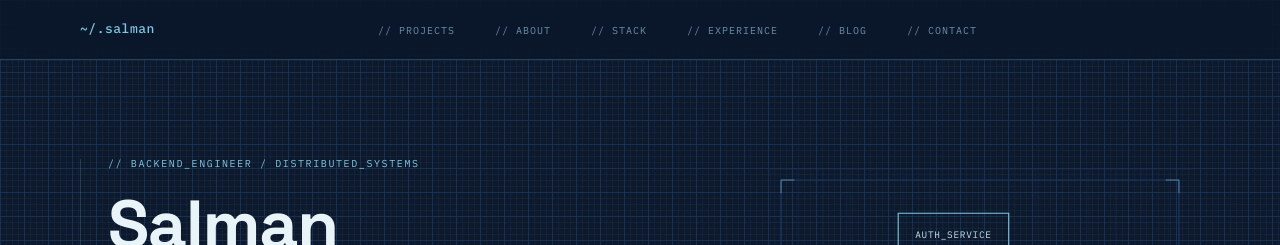
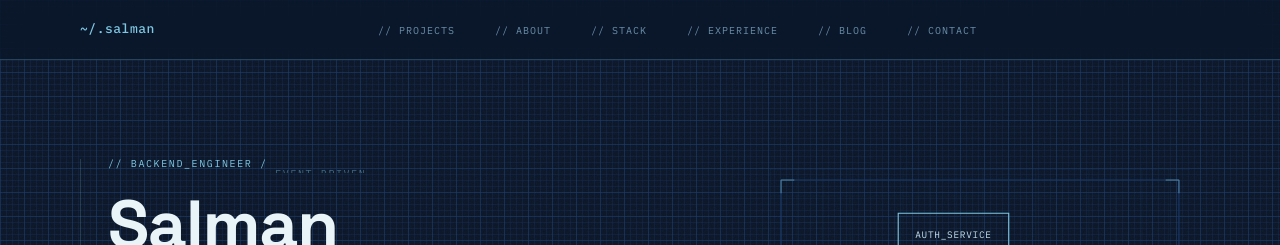
Before and after one commit to salmanagustian/portofolio-gan, a React (Vite) app: page / in a window 1280 px wide. Shown: the top 245 px of the page. Built offline with nearby package versions, Linux system fonts and the light colour scheme.

Commit message:
add: cycling text effect in section hero

```diff
--- a/src/components/Hero.jsx
+++ b/src/components/Hero.jsx
@@ -1,5 +1,9 @@
 import { useEffect } from "react";
 import { useTypewriter } from "../hooks/useTypewriter";
+import { useCyclingText } from "../hooks/useCyclingText";
+
+const CYCLING_WORDS = ['DISTRIBUTED_SYSTEMS', 'REAL-TIME', 'EVENT-DRIVEN', 'HIGH-PERFORMANCE'];
+const STATIC_PREFIX = '// BACKEND_ENGINEER / ';
 
 export default function Hero() {
   const { displayed, done } = useTypewriter(
@@ -7,6 +11,8 @@ export default function Hero() {
     32,
     500,
   );
+
+  const { word, phase } = useCyclingText(CYCLING_WORDS, 2000, done);
 
   useEffect(() => {
     document.querySelectorAll(".svg-measure").forEach((el) => {
@@ -31,10 +37,17 @@ export default function Hero() {
         <div className="hero-inner">
           <div className="hero-content">
             <p className="hero-text hero-annotation">
-              {displayed}
-              {done && (
-                <span className="typewriter-cursor" aria-hidden="true" />
+              {done ? (
+                <>
+                  {STATIC_PREFIX}
+                  <span className="cycle-wrap">
+                    <span className={`cycle-keyword cycle-${phase}`}>{word}</span>
+                  </span>
+                </>
+              ) : (
+                displayed
               )}
+              {done && <span className="typewriter-cursor" aria-hidden="true" />}
             </p>
             <h1 className="hero-text hero-name">
               Salman
--- /dev/null
+++ b/src/hooks/useCyclingText.js
@@ -0,0 +1,28 @@
+import { useState, useEffect } from 'react';
+
+const TRANSITION_MS = 350;
+
+export function useCyclingText(words, durationMs, enabled) {
+  const [index, setIndex] = useState(0);
+  const [phase, setPhase] = useState('visible');
+
+  useEffect(() => {
+    if (!enabled) return;
+
+    let timer;
+    if (phase === 'visible') {
+      timer = setTimeout(() => setPhase('exit'), durationMs);
+    } else if (phase === 'exit') {
+      timer = setTimeout(() => {
+        setIndex(i => (i + 1) % words.length);
+        setPhase('enter');
+      }, TRANSITION_MS);
+    } else if (phase === 'enter') {
+      timer = setTimeout(() => setPhase('visible'), TRANSITION_MS);
+    }
+
+    return () => clearTimeout(timer);
+  }, [enabled, phase, durationMs, words.length]);
+
+  return { word: words[index], phase };
+}
--- a/src/index.css
+++ b/src/index.css
@@ -1416,6 +1416,35 @@ footer {
   animation: cursor-blink 800ms step-start infinite;
 }
 
+/* Cycling text (vertical flip ticker in hero annotation) */
+@keyframes cycle-out {
+  from { opacity: 1; transform: translateY(0); }
+  to   { opacity: 0; transform: translateY(-100%); }
+}
+
+@keyframes cycle-in {
+  from { opacity: 0; transform: translateY(100%); }
+  to   { opacity: 1; transform: translateY(0); }
+}
+
+.cycle-wrap {
+  display: inline-block;
+  clip-path: inset(0);
+  line-height: inherit;
+}
+
+.cycle-keyword {
+  display: inline-block;
+}
+
+.cycle-keyword.cycle-exit {
+  animation: cycle-out 350ms ease-in forwards;
+}
+
+.cycle-keyword.cycle-enter {
+  animation: cycle-in 350ms ease-out forwards;
+}
+
 /* Section annotation (// WRITING style label above section title) */
 .section-annotation {
   font-family: 'IBM Plex Mono', monospace;
```
